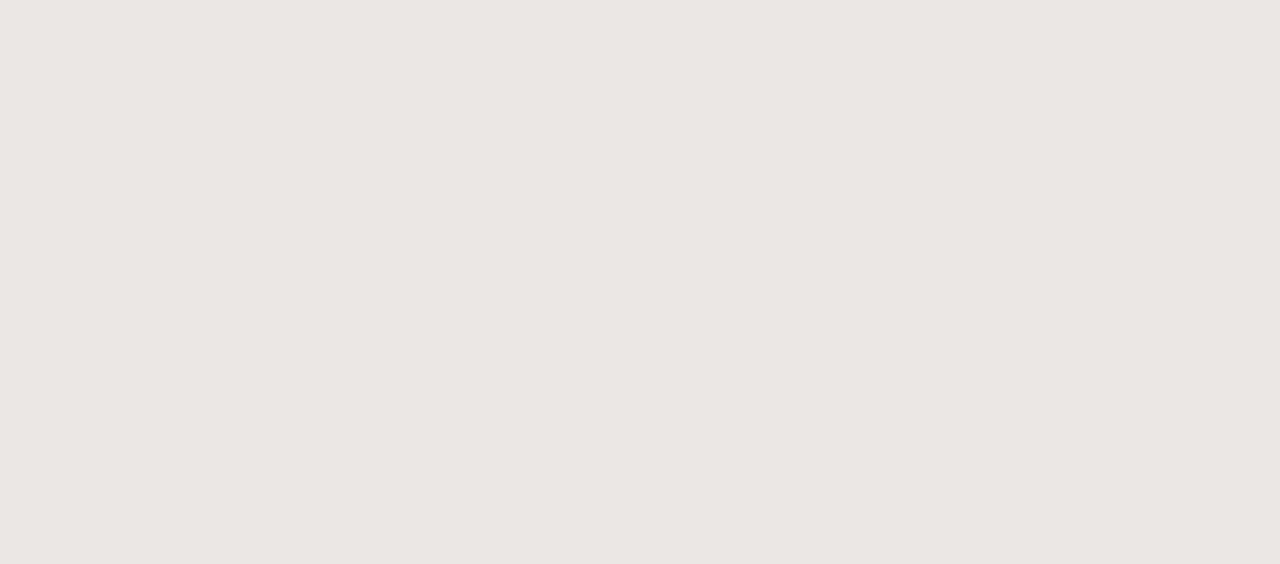
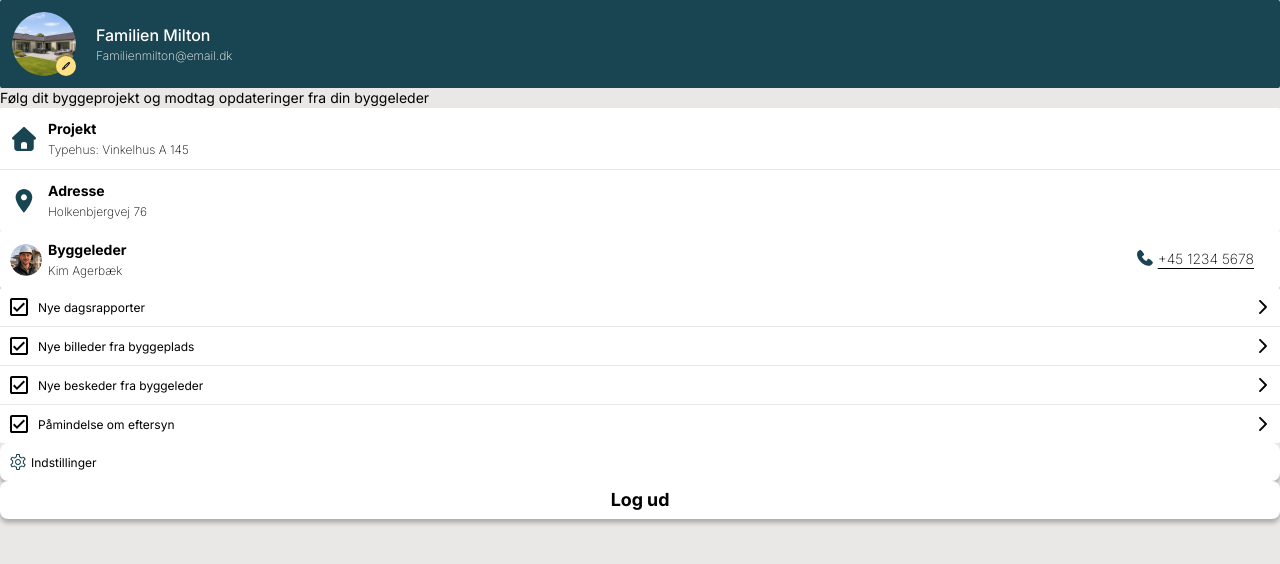
Before and after one commit to EgilVDW/pentia, a Vue app: page /profile in a window 1280 px wide. Before the commit this address had no page. Shown: the top 564 px of the page. Built offline with nearby package versions, Linux system fonts and the light colour scheme; a web font is replaced by a local one.

Commit message:
add ProfileView

```diff
--- a/src/router/index.js
+++ b/src/router/index.js
@@ -1,7 +1,7 @@
 import { createRouter, createWebHistory } from "vue-router";
 import HomeView from "@/views/HomeView.vue";
 import PlaceholderView from "@/views/PlaceholderView.vue";
-
+import ProfileView from "@/views/ProfileView.vue";
 
 const router = createRouter({
   history: createWebHistory(import.meta.env.BASE_URL),
@@ -9,14 +9,19 @@ const router = createRouter({
     {
       path: "/",
       name: "home",
-      component: HomeView
+      component: HomeView,
     },
     {
       path: "/placeholder",
       name: "placeholder",
-      component: PlaceholderView
-    }
-  ]
+      component: PlaceholderView,
+    },
+    {
+      path: "/profile",
+      name: "profile",
+      component: ProfileView,
+    },
+  ],
 });
 
 export default router;
--- /dev/null
+++ b/src/views/ProfileView.vue
@@ -0,0 +1,57 @@
+<script setup>
+import ProfileCard from "@/components/ProfileCard.vue";
+import Paragraph from "@/components/Paragraph.vue";
+import DetailsCard from "@/components/DetailsCard.vue";
+import ContactCard from "@/components/ContactCard.vue";
+import NotificationList from "@/components/NotificationList.vue";
+import IconButton from "@/components/IconButton.vue";
+import CenterButton from "@/components/CenterButton.vue";
+
+const details = [
+  {
+    icon: "Forside",
+    label: "Projekt",
+    value: "Typehus: Vinkelhus A 145",
+  },
+  {
+    icon: "Kort",
+    label: "Adresse",
+    value: "Holkenbjergvej 76",
+  },
+];
+
+const notifications = [
+  {
+    content: "Nye dagsrapporter",
+  },
+  {
+    content: "Nye billeder fra byggeplads",
+  },
+  {
+    content: "Nye beskeder fra byggeleder",
+  },
+  {
+    content: "Påmindelse om eftersyn",
+  },
+];
+</script>
+<template>
+  <ProfileCard
+    avatar="/images/images_bygherre/Familien_milton_profile_picture.png"
+    name="Familien Milton"
+    email="Familienmilton@email.dk"
+  />
+  <Paragraph
+    >Følg dit byggeprojekt og modtag opdateringer fra din byggeleder</Paragraph
+  >
+  <DetailsCard :items="details" />
+  <ContactCard
+    avatar="/images/images_bygherre/Kim_profile_picture.png"
+    role="Byggeleder"
+    name="Kim Agerbæk"
+    phoneNumber="+45 1234 5678"
+  />
+  <NotificationList :items="notifications" />
+  <IconButton icon="Indstillinger">Indstillinger</IconButton>
+  <CenterButton>Log ud</CenterButton>
+</template>
```
